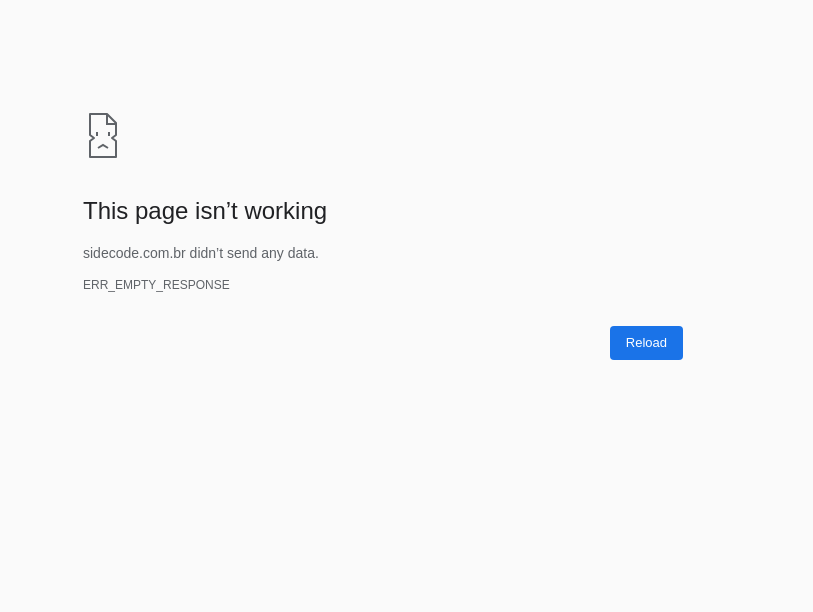
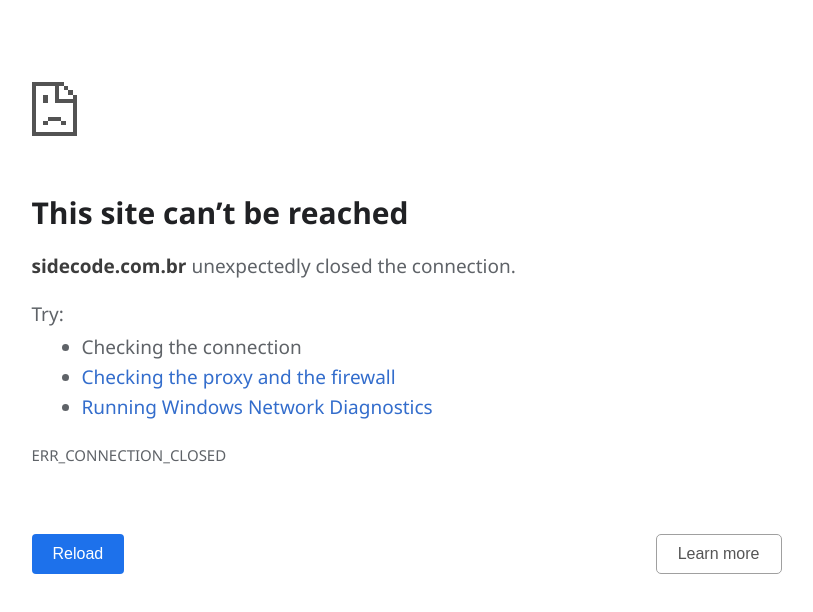
Before and after one commit to side-development/side-landing-page, a Next.js app: page /en in a window 1280 px wide. Shown: the top 612 px of the page, without its empty margins (257-1070 px from the left). Built offline with nearby package versions, Linux system fonts and the light colour scheme.

Commit message:
fix(hero): match error reference and slow subtle glitches (#2)

```diff
--- a/next.config.ts
+++ b/next.config.ts
@@ -3,6 +3,8 @@
 
 const withNextIntl = createNextIntlPlugin();
 
-const nextConfig: NextConfig = {};
+const nextConfig: NextConfig = {
+  devIndicators: false,
+};
 
 export default withNextIntl(nextConfig);
--- a/src/app/[locale]/page.tsx
+++ b/src/app/[locale]/page.tsx
@@ -8,7 +8,12 @@
     <Hero copy={{
       heading: t("heading"),
       description: t("description"),
+      tryLabel: t("tryLabel"),
+      checkConnection: t("checkConnection"),
+      checkProxy: t("checkProxy"),
+      runDiagnostics: t("runDiagnostics"),
       reload: t("reload"),
+      learnMore: t("learnMore"),
     }} />
   );
 }
--- a/src/features/hero/FakeErrorIntro.tsx
+++ b/src/features/hero/FakeErrorIntro.tsx
@@ -7,13 +7,18 @@
 
 gsap.registerPlugin(useGSAP);
 
-const ORIGINAL_CODE = "ERR_EMPTY_RESPONSE";
+const ORIGINAL_CODE = "ERR_CONNECTION_CLOSED";
 const CLUE_CODE = "ERR_DIGITAL_EXPERIENCE";
 
 export type FakeErrorCopy = {
   heading: string;
   description: string;
+  tryLabel: string;
+  checkConnection: string;
+  checkProxy: string;
+  runDiagnostics: string;
   reload: string;
+  learnMore: string;
 };
 
 type Props = {
@@ -28,6 +33,7 @@
   const idleMotion = useRef<gsap.MatchMedia | null>(null);
   const triggered = useRef(false);
   const headingId = useId();
+  const [beforeDomain, afterDomain] = copy.description.split("sidecode.com.br");
 
   useGSAP(() => {
     if (!active || !errorCode.current) return;
@@ -51,12 +57,12 @@
 
       function runPulse() {
         pulse?.kill();
-        const first = Math.random() < 0.5 ? "ERR_EMPTY_RESP0NSE" : "ERR_EMPTY_RESP_NSE";
-        const second = Math.random() < 0.25 ? CLUE_CODE : "ERR_EMPTY_RESP_NSE";
+        const first = Math.random() < 0.5 ? "ERR_CONNECTI0N_CLOSED" : "ERR_CONNECTION_CL_SED";
+        const second = Math.random() < 0.25 ? CLUE_CODE : "ERR_CONNECTION_CL_SED";
         pulse = gsap.timeline({ onComplete: queuePulse })
           .call(() => write(first), [], 0)
-          .call(() => write(second), [], gsap.utils.random(0.06, 0.1))
-          .call(() => write(ORIGINAL_CODE), [], gsap.utils.random(0.2, 0.3));
+          .call(() => write(second), [], gsap.utils.random(0.18, 0.24))
+          .call(() => write(ORIGINAL_CODE), [], gsap.utils.random(0.58, 0.72));
       }
 
       const reduced = context.conditions?.reduce;
@@ -72,12 +78,12 @@
           .to(code, { opacity: 1, duration: 0.18, ease: "none" });
       } else {
         intro
-          .call(() => write("ERR_EMPTY_RESP0NSE"), [], 1.86)
-          .call(() => write(ORIGINAL_CODE), [], 1.94)
-          .call(() => write("ERR_EMPTY_RESP_NSE"), [], 2.08)
-          .call(() => write(ORIGINAL_CODE), [], 2.16)
-          .call(() => write(CLUE_CODE), [], 2.4)
-          .call(() => write(ORIGINAL_CODE), [], 2.54);
+          .call(() => write("ERR_CONNECTI0N_CLOSED"), [], 1.86)
+          .call(() => write(ORIGINAL_CODE), [], 2.06)
+          .call(() => write("ERR_CONNECTION_CL_SED"), [], 2.22)
+          .call(() => write(ORIGINAL_CODE), [], 2.42)
+          .call(() => write(CLUE_CODE), [], 2.6)
+          .call(() => write(ORIGINAL_CODE), [], 3);
       }
 
       return () => {
@@ -103,12 +109,24 @@
 
   return (
     <section ref={container} className={styles.content} aria-labelledby={headingId}>
-      <svg className={styles.icon} width="40" height="48" viewBox="0 0 40 48" aria-hidden="true" focusable="false">
-        <path d="M7 2h17l9 9v12l-4 3 4 3v16H7V29l4-3-4-3Z" fill="none" stroke="currentColor" strokeWidth="2" strokeLinejoin="round" />
-        <path d="M24 2v10h9M14 20v4m12-4v4m-11 12 5-3 5 3" fill="none" stroke="currentColor" strokeWidth="2" />
+      <svg className={styles.icon} width="45" height="54" viewBox="0 0 45 54" aria-hidden="true" focusable="false">
+        <path d="M0 0h32v4H4v46h37V21H23V4h4v13h14v-4h4v41H0Zm32 4h4v4h-4Zm4 4h5v5h-5Z" fill="currentColor" />
+        <path d="M11 13h5v8h-5Zm5 22h13v4H16Zm-5 4h5v4h-5Zm18 0h5v4h-5Z" fill="currentColor" />
       </svg>
       <h1 id={headingId} className={styles.heading}>{copy.heading}</h1>
-      <p className={styles.description}>{copy.description}</p>
+      <div className={styles.details}>
+        <p className={styles.description}>
+          {beforeDomain}<strong className={styles.domain}>sidecode.com.br</strong>{afterDomain}
+        </p>
+        <div className={styles.suggestions}>
+          <p>{copy.tryLabel}</p>
+          <ul className={styles.suggestionList}>
+            <li>{copy.checkConnection}</li>
+            <li><button className={styles.suggestionLink} type="button">{copy.checkProxy}</button></li>
+            <li><button className={styles.suggestionLink} type="button">{copy.runDiagnostics}</button></li>
+          </ul>
+        </div>
+      </div>
       <p className={styles.errorCode}>
         <span className={styles.srOnly}>{ORIGINAL_CODE}</span>
         <span ref={errorCode} aria-hidden="true">{ORIGINAL_CODE}</span>
@@ -117,6 +135,9 @@
         <button className={styles.reload} type="button" aria-disabled={!active} onClick={handleReload}>
           {copy.reload}
         </button>
+        <button className={styles.learnMore} type="button">
+          {copy.learnMore}
+        </button>
       </div>
     </section>
   );
--- a/src/features/hero/hero.module.css
+++ b/src/features/hero/hero.module.css
@@ -1,4 +1,6 @@
 .hero {
+  background: #fff;
+  font-family: "Segoe UI", Tahoma, sans-serif;
   display: flow-root;
   min-height: 100vh;
   min-height: 100svh;
@@ -7,52 +9,89 @@
 
 .content {
   width: 100%;
-  max-width: 600px;
-  margin: 14vh auto 0;
+  max-width: 750px;
+  margin: 10.27vh auto 0;
 }
 
 .icon {
-  margin-bottom: 36px;
-  color: var(--color-muted);
+  margin-bottom: 58px;
+  color: #535353;
 }
 
 .heading {
-  margin-bottom: 16px;
-  font-size: 24px;
-  font-weight: 500;
+  margin-bottom: 20px;
+  font-size: 30px;
+  font-weight: 600;
   line-height: 1.25;
 }
 
+.details {
+  min-height: 164px;
+  color: var(--color-muted);
+  font-size: 19px;
+  line-height: 1.5;
+}
+
 .description {
-  color: var(--color-muted);
-  font-size: 14px;
-  line-height: 1.6;
   overflow-wrap: break-word;
 }
 
+.suggestions {
+  margin-top: 20px;
+}
+
+.suggestionList {
+  margin: 3px 0 0;
+  padding-left: 50px;
+  line-height: 30px;
+}
+
+.suggestionLink {
+  padding: 0;
+  border: 0;
+  background: none;
+  color: #336dcc;
+  font: inherit;
+  text-align: left;
+  vertical-align: top;
+  text-decoration: none;
+}
+
+.suggestionLink:hover {
+  text-decoration: underline;
+}
+
 .errorCode {
-  margin-top: 12px;
+  margin-top: 22px;
   color: var(--color-muted);
-  font-size: 12px;
+  font-size: 15px;
   line-height: 1.5;
+}
+
+.domain {
+  color: #3c3c3c;
+  font-weight: 700;
 }
 
 .actions {
   display: flex;
-  justify-content: flex-end;
-  margin-top: 32px;
+  justify-content: space-between;
+  align-items: flex-start;
+  gap: 20px;
+  margin-top: 68px;
 }
 
 .reload {
-  min-height: 34px;
-  padding: 8px 16px;
+  min-height: 40px;
+  padding: 8px 21px;
   border: 0;
   border-radius: 4px;
-  background: #1a73e8;
+  background: #1d71eb;
   color: #fff;
-  font-size: 13px;
-  font-weight: 500;
-  line-height: 18px;
+  font-family: Arial, Helvetica, sans-serif;
+  font-size: 16px;
+  font-weight: 400;
+  line-height: 24px;
 }
 
 .reload:hover {
@@ -63,6 +102,32 @@
 .reload[aria-disabled="true"] {
   background: #185abc;
   box-shadow: inset 0 1px 2px rgb(0 0 0 / 18%);
+}
+
+.learnMore {
+  display: inline-flex;
+  align-items: center;
+  justify-content: center;
+  min-height: 40px;
+  min-width: 124px;
+  padding: 7px 21px;
+  border: 1px solid #a0a0a0;
+  border-radius: 5px;
+  background: #fff;
+  color: #555;
+  font-family: Arial, Helvetica, sans-serif;
+  font-size: 16px;
+  line-height: 24px;
+  text-decoration: none;
+  white-space: nowrap;
+}
+
+.learnMore:hover {
+  background: #f5f5f5;
+}
+
+.learnMore:active {
+  background: #eee;
 }
 
 .reload[aria-disabled="true"] {
@@ -80,14 +145,35 @@
 
 @media (max-width: 640px) {
   .content {
-    margin-top: 12vh;
+    margin-top: 10vh;
   }
 
   .heading {
-    font-size: 22px;
+    font-size: 24px;
   }
 
-  .reload {
-    min-height: 40px;
+  .details {
+    min-height: 0;
+    font-size: 16px;
+  }
+
+  .suggestionList {
+    padding-left: 28px;
+    line-height: 1.6;
+  }
+
+  .icon {
+    margin-bottom: 32px;
+  }
+
+  .actions {
+    margin-top: 32px;
   }
 }
+
+@media (min-width: 900px) {
+  .content {
+    position: relative;
+    left: 23.5px;
+  }
+}
--- a/src/i18n/messages/en.json
+++ b/src/i18n/messages/en.json
@@ -4,8 +4,13 @@
     "description": "Side creates digital experiences through design, technology and motion."
   },
   "FakeError": {
-    "heading": "This page isn’t working",
-    "description": "sidecode.com.br didn’t send any data.",
-    "reload": "Reload"
+    "heading": "This site can’t be reached",
+    "description": "sidecode.com.br unexpectedly closed the connection.",
+    "tryLabel": "Try:",
+    "checkConnection": "Checking the connection",
+    "checkProxy": "Checking the proxy and the firewall",
+    "runDiagnostics": "Running Windows Network Diagnostics",
+    "reload": "Reload",
+    "learnMore": "Learn more"
   }
 }
--- a/src/i18n/messages/pt-BR.json
+++ b/src/i18n/messages/pt-BR.json
@@ -4,8 +4,13 @@
     "description": "A Side cria experiências digitais com design, tecnologia e movimento."
   },
   "FakeError": {
-    "heading": "Esta página não está funcionando",
-    "description": "Nenhum dado foi enviado por sidecode.com.br",
-    "reload": "Recarregar"
+    "heading": "Não é possível acessar esse site",
+    "description": "sidecode.com.br encerrou a conexão inesperadamente.",
+    "tryLabel": "Tente:",
+    "checkConnection": "Verificar a conexão",
+    "checkProxy": "Verificar o proxy e o firewall",
+    "runDiagnostics": "Executar o Diagnóstico de Rede do Windows",
+    "reload": "Recarregar",
+    "learnMore": "Saiba mais"
   }
 }
```
Also changed, not shown: 8 other files (tests, documents, lock files or other folders).
